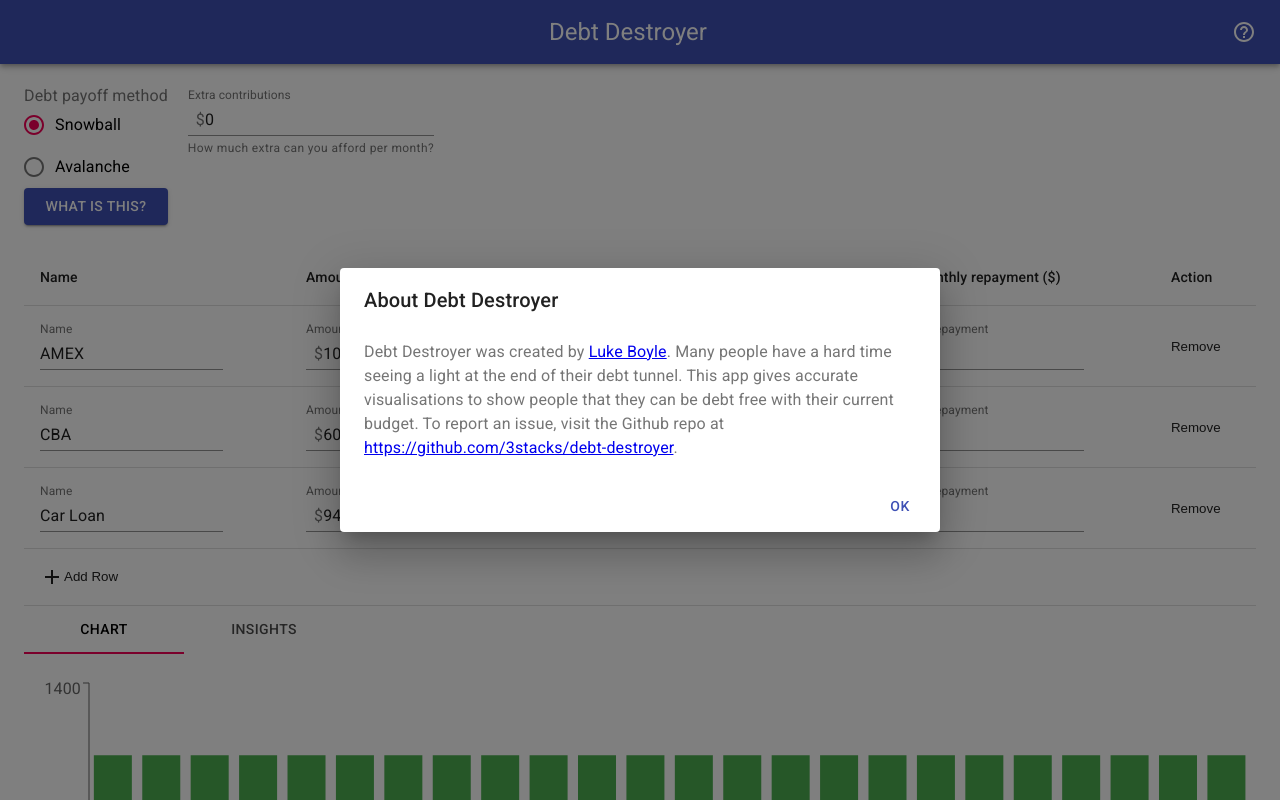
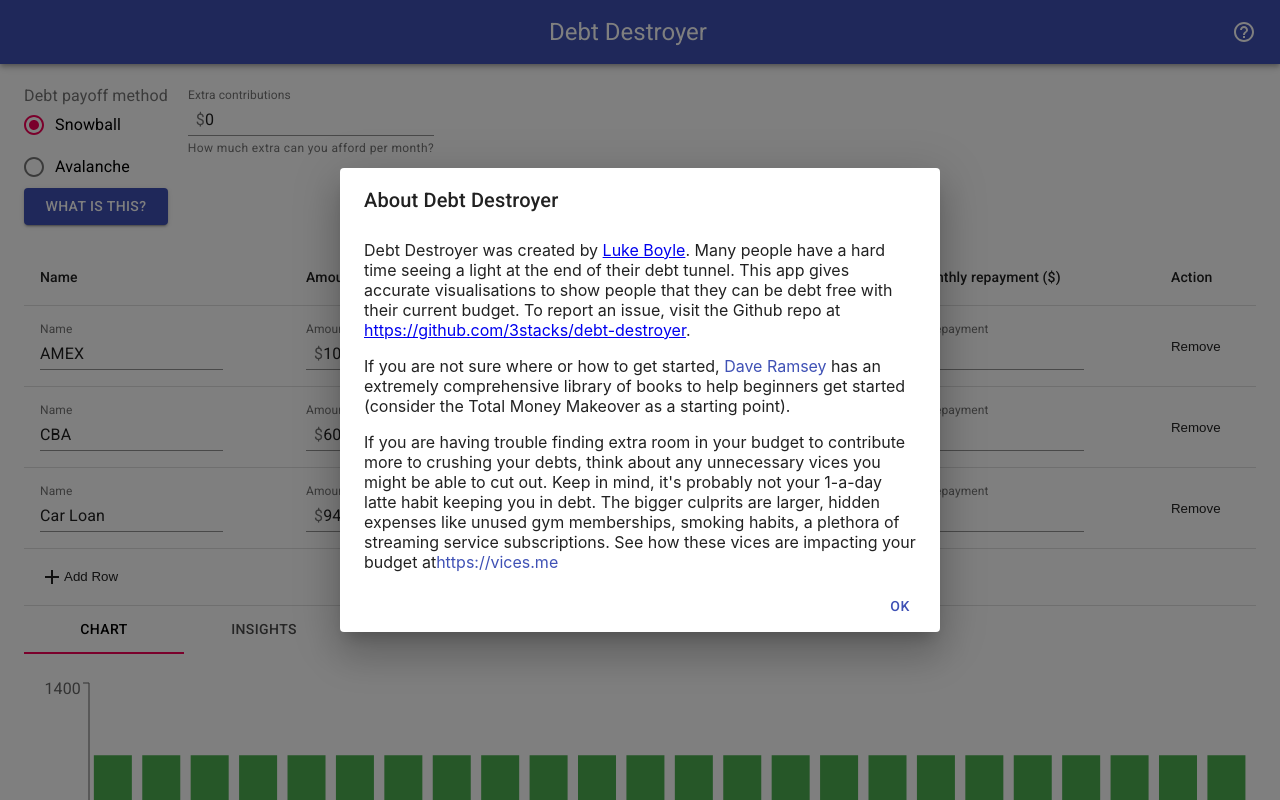
Before and after one commit to 3stacks/debt-destroyer, a React (Create React App) app: page / in a window 1280 px wide. Both pictures are taken after a click on the button 1243 px from the left and 32 px from the top of the page. Shown: the top 800 px of the page. Built offline with nearby package versions, Linux system fonts and the light colour scheme.

Commit message:
chore: add more content to the about

```diff
--- a/src/components/about-dialog.tsx
+++ b/src/components/about-dialog.tsx
@@ -1,4 +1,5 @@
 import React from 'react';
+import Link from '@material-ui/core/Link';
 import DialogTitle from '@material-ui/core/DialogTitle/DialogTitle';
 import DialogContent from '@material-ui/core/DialogContent/DialogContent';
 import DialogContentText from '@material-ui/core/DialogContentText/DialogContentText';
@@ -6,7 +7,13 @@ import DialogActions from '@material-ui/core/DialogActions/DialogActions';
 import Button from '@material-ui/core/Button/Button';
 import Dialog from '@material-ui/core/Dialog/Dialog';
 
-export default function({isOpen, onCloseRequested} : {isOpen: boolean, onCloseRequested: () => void}) {
+export default function({
+	isOpen,
+	onCloseRequested
+}: {
+	isOpen: boolean;
+	onCloseRequested: () => void;
+}) {
 	return (
 		<Dialog
 			open={isOpen}
@@ -18,17 +25,45 @@ export default function({isOpen, onCloseRequested} : {isOpen: boolean, onCloseRe
 				About Debt Destroyer
 			</DialogTitle>
 			<DialogContent>
-				<DialogContentText id="alert-dialog-description">
-					Debt Destroyer was created by <a href="https://lukeboyle.com">
-					Luke Boyle
-				</a>. Many people have a hard time seeing a light
-					at the end of their debt tunnel. This app gives
-					accurate visualisations to show people that they
-					can be debt free with their current budget.
-
-					To report an issue, visit the Github repo at <a
-					href="https://github.com/3stacks/debt-destroyer">https://github.com/3stacks/debt-destroyer</a>.
-				</DialogContentText>
+				Debt Destroyer was created by{' '}
+				<a href="https://lukeboyle.com">Luke Boyle</a>. Many people have
+				a hard time seeing a light at the end of their debt tunnel. This
+				app gives accurate visualisations to show people that they can
+				be debt free with their current budget. To report an issue,
+				visit the Github repo at{' '}
+				<a href="https://github.com/3stacks/debt-destroyer">
+					https://github.com/3stacks/debt-destroyer
+				</a>
+				.
+			</DialogContent>
+			<DialogContent>
+				If you are not sure where or how to get started,{' '}
+				<Link
+					target="_blank"
+					rel="noreferrer noopener"
+					href="https://www.amazon.com/Dave-Ramsey/e/B000APQ02W%3Fref=dbs_a_mng_rwt_scns_share"
+				>
+					Dave Ramsey
+				</Link>{' '}
+				has an extremely comprehensive library of books to help
+				beginners get started (consider the Total Money Makeover as a
+				starting point).
+			</DialogContent>
+			<DialogContent>
+				If you are having trouble finding extra room in your budget to
+				contribute more to crushing your debts, think about any
+				unnecessary vices you might be able to cut out. Keep in mind,
+				it's probably not your 1-a-day latte habit keeping you in debt.
+				The bigger culprits are larger, hidden expenses like unused gym
+				memberships, smoking habits, a plethora of streaming service
+				subscriptions. See how these vices are impacting your budget at
+				<Link
+					href="https://vices.me"
+					target="_blank"
+					rel="noreferrer noopener"
+				>
+					https://vices.me
+				</Link>
 			</DialogContent>
 			<DialogActions>
 				<Button onClick={onCloseRequested} color="primary">
```
